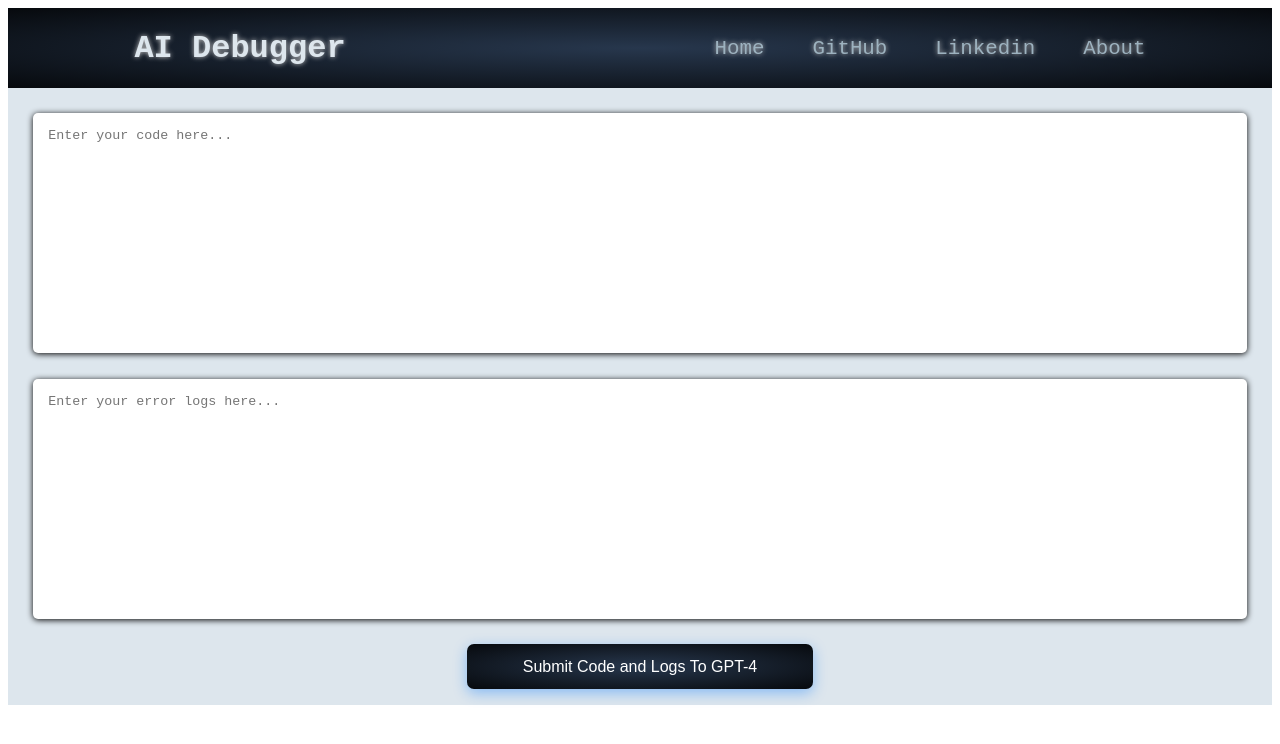
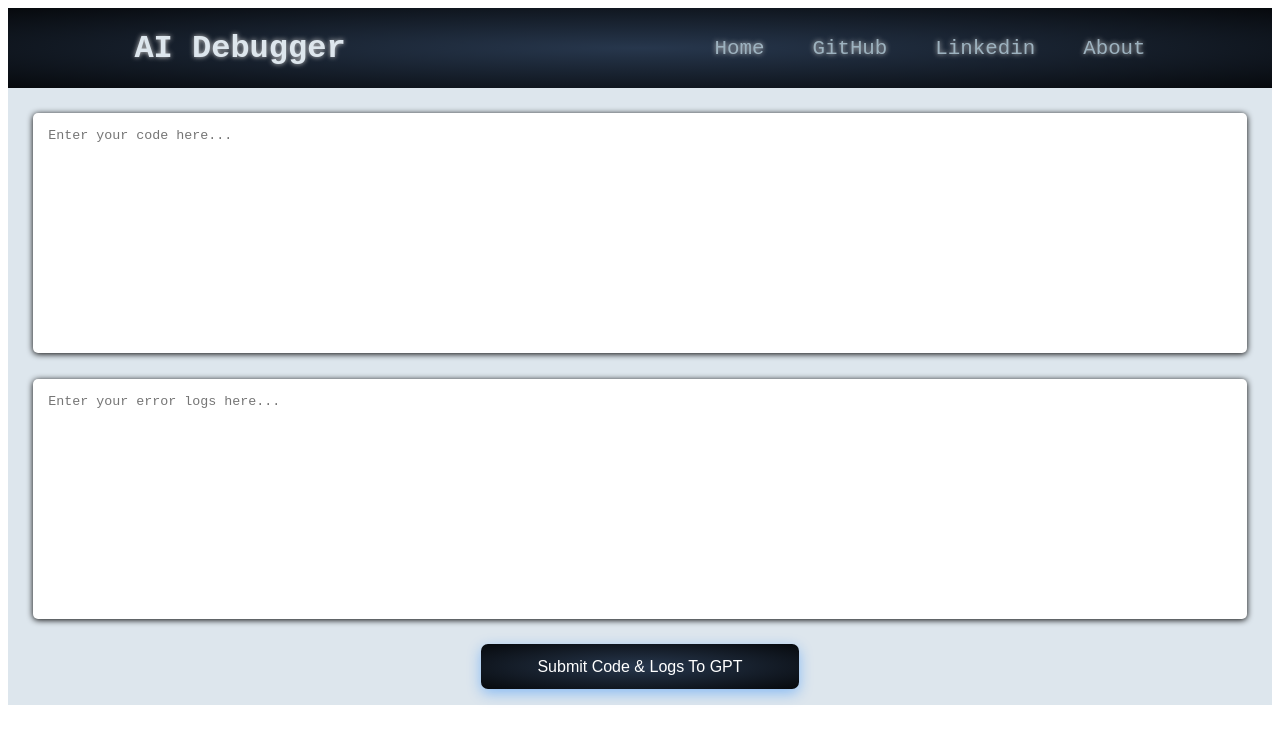
Before and after one commit to Liranalb/ai_debugger, a React (Create React App) app: page / in a window 1280 px wide. Shown: the top 744 px of the page. Built offline with nearby package versions, Linux system fonts and the light colour scheme.

Commit message:
fix text overflow

```diff
--- a/src/components/InputBox.module.css
+++ b/src/components/InputBox.module.css
@@ -2,7 +2,7 @@
   font: Inconsolata, monospace;
   border: none;
   width: 100%;
-  height: 100%;
+  height: 25vh;
   background: transparent;
   border: none;
   outline: none;
--- a/src/strings/strings_eng.json
+++ b/src/strings/strings_eng.json
@@ -15,5 +15,5 @@
     "placeHolderGPT": "GPT Answer"
   },
 
-  "submitButton": "Submit Code and Logs To GPT-4"
+  "submitButton": "Submit Code & Logs To GPT"
 }
```
